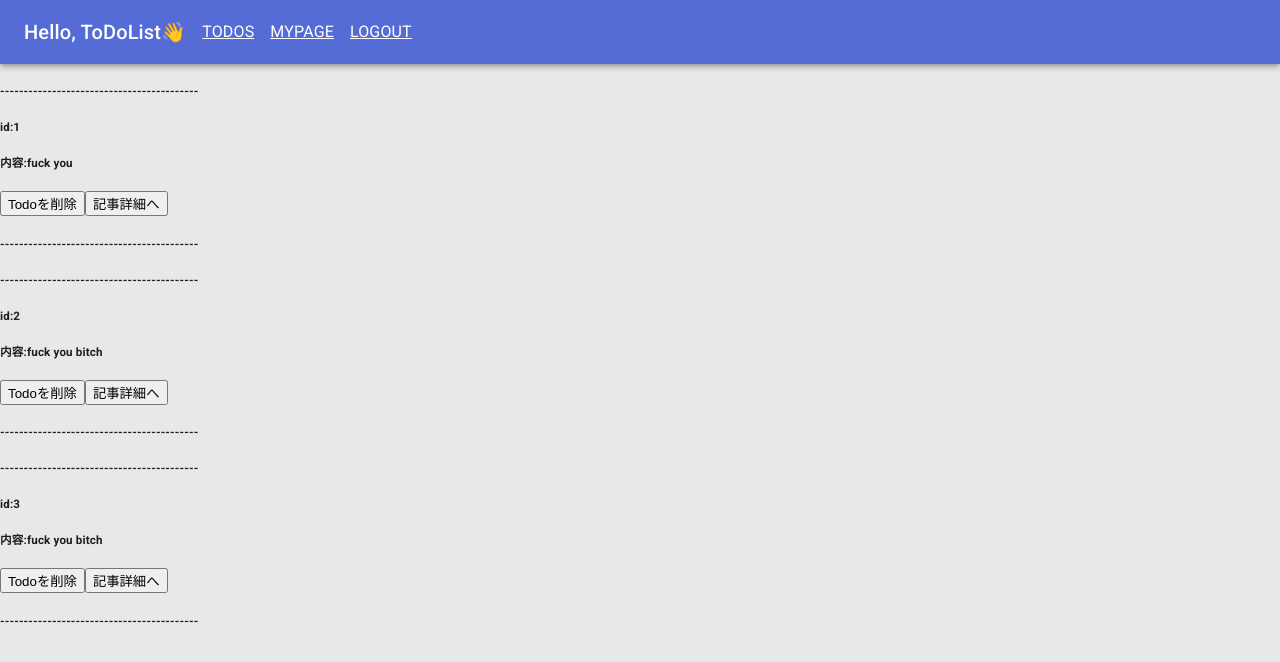
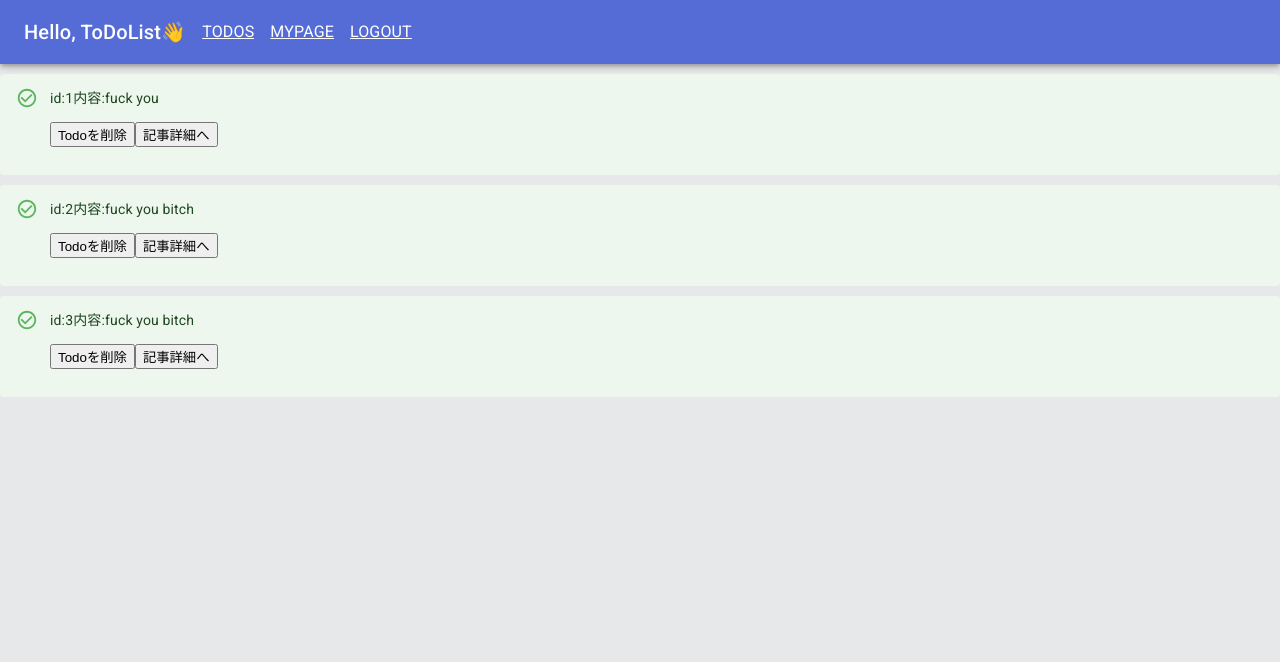
Before and after one commit to yuyaamano23/next_todo_api, a Next.js app: page / in a window 1280 px wide. Shown: the top 662 px of the page. Built offline with nearby package versions, Linux system fonts and the light colour scheme.

Commit message:
todoitemをいい感じに緑にした

```diff
--- a/src/components/TodoItem.tsx
+++ b/src/components/TodoItem.tsx
@@ -1,23 +1,58 @@
 import React from 'react'
+
+import { makeStyles, Theme, createStyles } from '@material-ui/core/styles'
+import Alert from '@material-ui/lab/Alert'
+import CheckCircleOutlineIcon from '@material-ui/icons/CheckCircleOutline'
+
 import { Todo } from 'components/Types'
 import Link from 'next/link'
 import TodoDeleteButton from 'components/UIkit/TodoDeleteButton'
+
+import styles from 'styles/components/TodoItem.module.scss'
+
+const useStyles = makeStyles((theme: Theme) =>
+  createStyles({
+    root: {
+      width: '100%',
+      '& > * + *': {
+        marginTop: theme.spacing(2),
+      },
+    },
+  })
+)
 
 type TodoItemProps = {
   todo: Todo
 }
 
 const TodoItem: React.FC<TodoItemProps> = ({ todo }) => {
+  const classes = useStyles()
   return (
     <>
-      <h5>------------------------------------------</h5>
+      <div className={(classes.root, styles.todoItemWrapper)}>
+        <Alert
+          icon={<CheckCircleOutlineIcon fontSize="inherit" />}
+          severity="success"
+        >
+          id:{todo.id}
+          内容:{todo.title}
+          <p>
+            <TodoDeleteButton todo={todo} />
+            <Link href={`/todos/${todo.id}`}>
+              <button>記事詳細へ</button>
+            </Link>
+          </p>
+        </Alert>
+      </div>
+
+      {/* <h5>------------------------------------------</h5>
       <h5>id:{todo.id}</h5>
       <h5>内容:{todo.title}</h5>
       <TodoDeleteButton todo={todo} />
       <Link href={`/todos/${todo.id}`}>
         <button>記事詳細へ</button>
       </Link>
-      <h5>------------------------------------------</h5>
+      <h5>------------------------------------------</h5> */}
     </>
   )
 }
--- /dev/null
+++ b/src/styles/components/TodoItem.module.scss
@@ -0,0 +1,3 @@
+.todoItemWrapper {
+  margin-top: 10px;
+}
```
